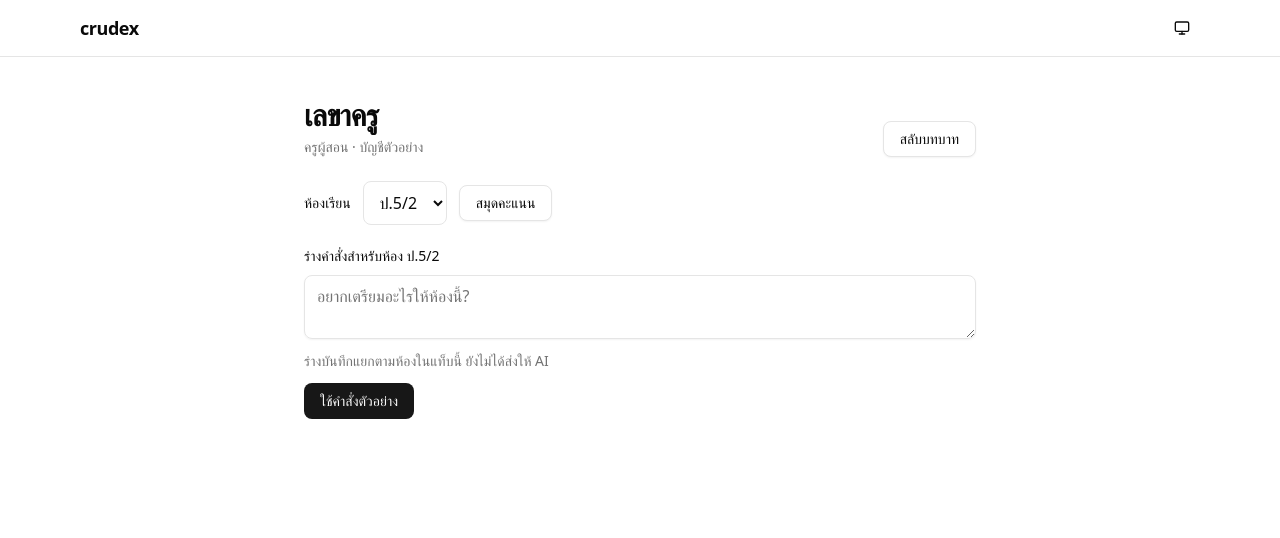
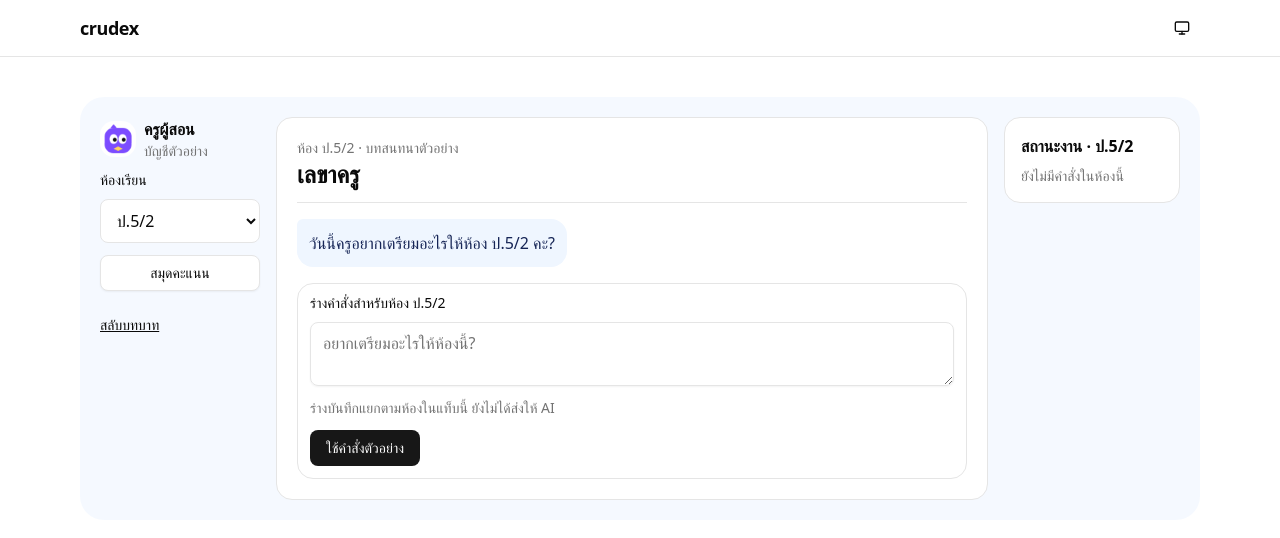
Before and after one commit to Chokchai-Fa/crudex, a React (Vite) app in the folder apps/web/: page /teacher in a window 1280 px wide. Shown: the top 538 px of the page. Built offline with nearby package versions, Linux system fonts and the light colour scheme.

Commit message:
feat(web): arrange classroom conversations around room context and results

```diff
--- a/apps/web/src/features/workspace/teacher-workspace.tsx
+++ b/apps/web/src/features/workspace/teacher-workspace.tsx
@@ -1,6 +1,5 @@
 import { Link } from '@tanstack/react-router';
 import { useState } from 'react';
-import { PageHeader } from '@/components/page-header';
 import { Button } from '@/components/ui/button';
 import { Label } from '@/components/ui/label';
 import { Textarea } from '@/components/ui/textarea';
@@ -49,17 +48,18 @@ export function TeacherWorkspace() {
   }
 
   return (
-    <section className="mx-auto max-w-2xl space-y-6">
-      <PageHeader
-        title="เลขาครู"
-        description="ครูผู้สอน · บัญชีตัวอย่าง"
-        actions={
-          <Button asChild variant="outline">
-            <Link to="/">สลับบทบาท</Link>
-          </Button>
-        }
-      />
-      <div className="flex items-center gap-3">
+    <section className="grid items-start gap-4 rounded-3xl bg-blue-50/60 p-3 dark:bg-slate-900 sm:p-5 lg:grid-cols-[10rem_minmax(0,1fr)_11rem] print:block print:bg-white print:p-0">
+      <nav
+        aria-label="พื้นที่ครู"
+        className="flex flex-wrap items-center gap-3 lg:flex-col lg:items-stretch print:hidden"
+      >
+        <div className="flex items-center gap-2">
+          <img src="/roles/teacher.png" alt="" width="36" height="36" className="rounded-xl" />
+          <div>
+            <p className="font-bold">ครูผู้สอน</p>
+            <p className="text-muted-foreground text-sm">บัญชีตัวอย่าง</p>
+          </div>
+        </div>
         <Label htmlFor="room">ห้องเรียน</Label>
         <select
           id="room"
@@ -76,8 +76,44 @@ export function TeacherWorkspace() {
             สมุดคะแนน
           </Link>
         </Button>
+        <Link to="/" className="inline-flex min-h-11 items-center text-sm underline">
+          สลับบทบาท
+        </Link>
+      </nav>
+      <div className="min-w-0 space-y-4 rounded-2xl border bg-card p-4 sm:p-5 print:border-0 print:p-0">
+        <header className="border-b pb-3">
+          <p className="text-sm text-muted-foreground">ห้อง {room} · บทสนทนาตัวอย่าง</p>
+          <h1 className="text-2xl font-bold">เลขาครู</h1>
+        </header>
+        {!request && !pending[room] && (
+          <p className="w-fit rounded-2xl rounded-tl-sm bg-blue-50 p-3 text-blue-950">
+            วันนี้ครูอยากเตรียมอะไรให้ห้อง {room} คะ?
+          </p>
+        )}
+        <div role="status">{pending[room] && 'กำลังเตรียมใบงานสำหรับ ' + room}</div>
+        {request && !pending[room] && (
+          <div className="space-y-3">
+            <p className="ms-auto w-fit max-w-full break-words rounded-2xl rounded-tr-sm bg-blue-100 p-3 text-blue-950">
+              คำสั่งล่าสุด · {request}
+            </p>
+            <div className="grid gap-4 xl:grid-cols-2">
+              <article className="space-y-3 rounded-lg border p-4">
+                <h2 className="font-semibold">ใบงาน A4 · {room}</h2>
+                <p className="text-sm">บวกและลบเศษส่วน · 10 ข้อ</p>
+                <Button
+                  variant="outline"
+                  aria-expanded={previewRoom === room}
+                  onClick={() => setPreviewRoom(previewRoom === room ? '' : room)}
+                >
+                  {previewRoom === room ? 'ปิดตัวอย่าง' : 'ตรวจใบงาน'} · {room}
+                </Button>
+              </article>
+              <FormCard key={room} room={room} />
             </div>
-      <div className="space-y-3">
+            {previewRoom === room && <Worksheet room={room} />}
+          </div>
+        )}
+        <div className="space-y-3 rounded-2xl border p-3">
           <Label htmlFor="draft">ร่างคำสั่งสำหรับห้อง {room}</Label>
           <Textarea
             id="draft"
@@ -110,27 +146,17 @@ export function TeacherWorkspace() {
             </Button>
           )}
         </div>
-      <div role="status">{pending[room] && 'กำลังเตรียมใบงานสำหรับ ' + room}</div>
-      {request && !pending[room] && (
-        <div className="space-y-3">
-          <p className="break-words">คำสั่งล่าสุด · {request}</p>
-          <div className="grid gap-4 md:grid-cols-2">
-            <article className="space-y-3 rounded-lg border p-4">
-              <h2 className="font-semibold">ใบงาน A4 · {room}</h2>
-              <p className="text-sm">บวกและลบเศษส่วน · 10 ข้อ</p>
-              <Button
-                variant="outline"
-                aria-expanded={previewRoom === room}
-                onClick={() => setPreviewRoom(previewRoom === room ? '' : room)}
-              >
-                {previewRoom === room ? 'ปิดตัวอย่าง' : 'ตรวจใบงาน'} · {room}
-              </Button>
-            </article>
-            <FormCard key={room} room={room} />
       </div>
-          {previewRoom === room && <Worksheet room={room} />}
-        </div>
-      )}
+      <aside className="space-y-2 rounded-2xl border bg-card p-4 print:hidden">
+        <h2 className="font-semibold">สถานะงาน · {room}</h2>
+        <p className="text-sm text-muted-foreground">
+          {pending[room]
+            ? 'กำลังเตรียมชุดตัวอย่าง'
+            : request
+              ? 'เตรียมใบงานแล้ว'
+              : 'ยังไม่มีคำสั่งในห้องนี้'}
+        </p>
+      </aside>
     </section>
   );
 }
```
Lines whose indentation alone changed are shown as unchanged.
